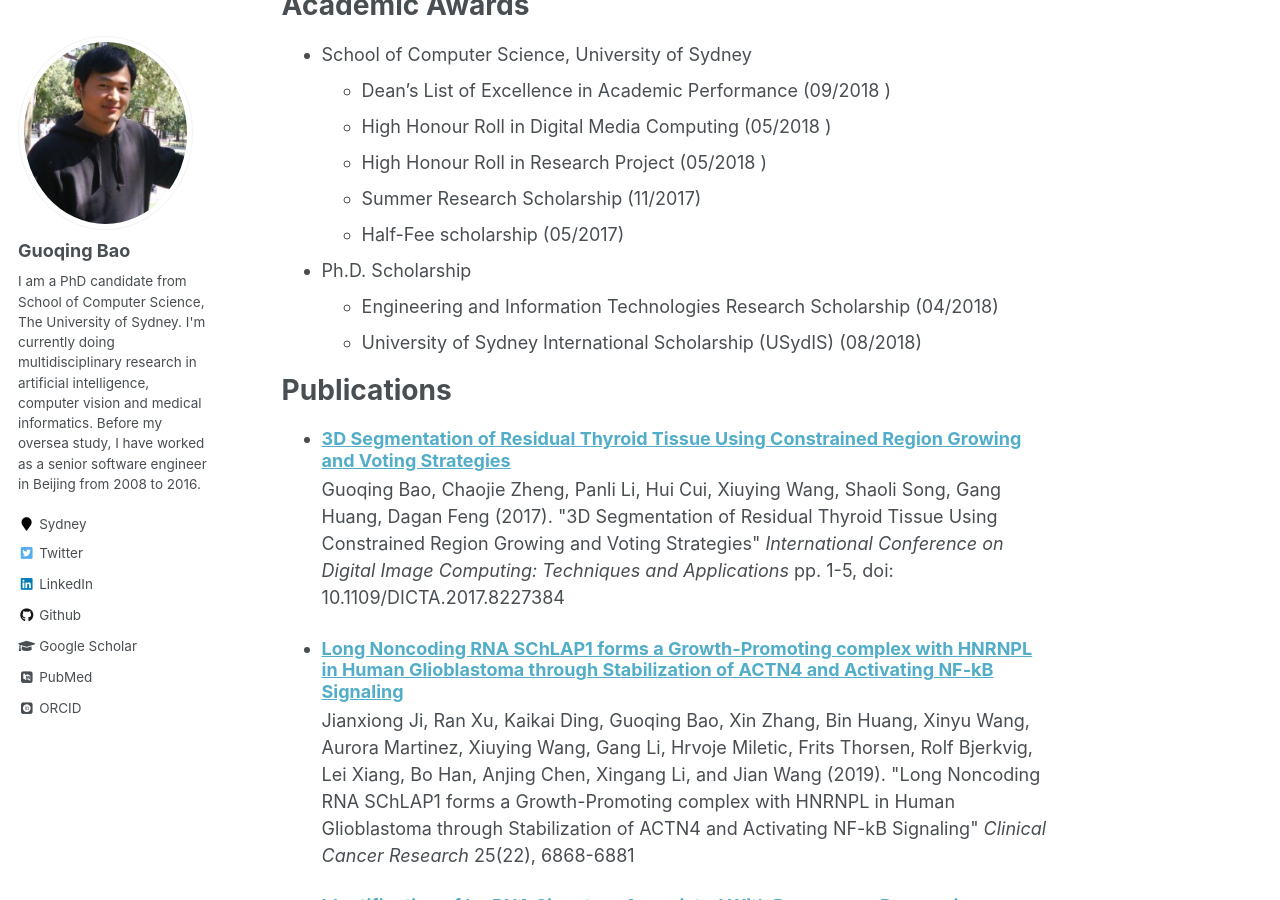
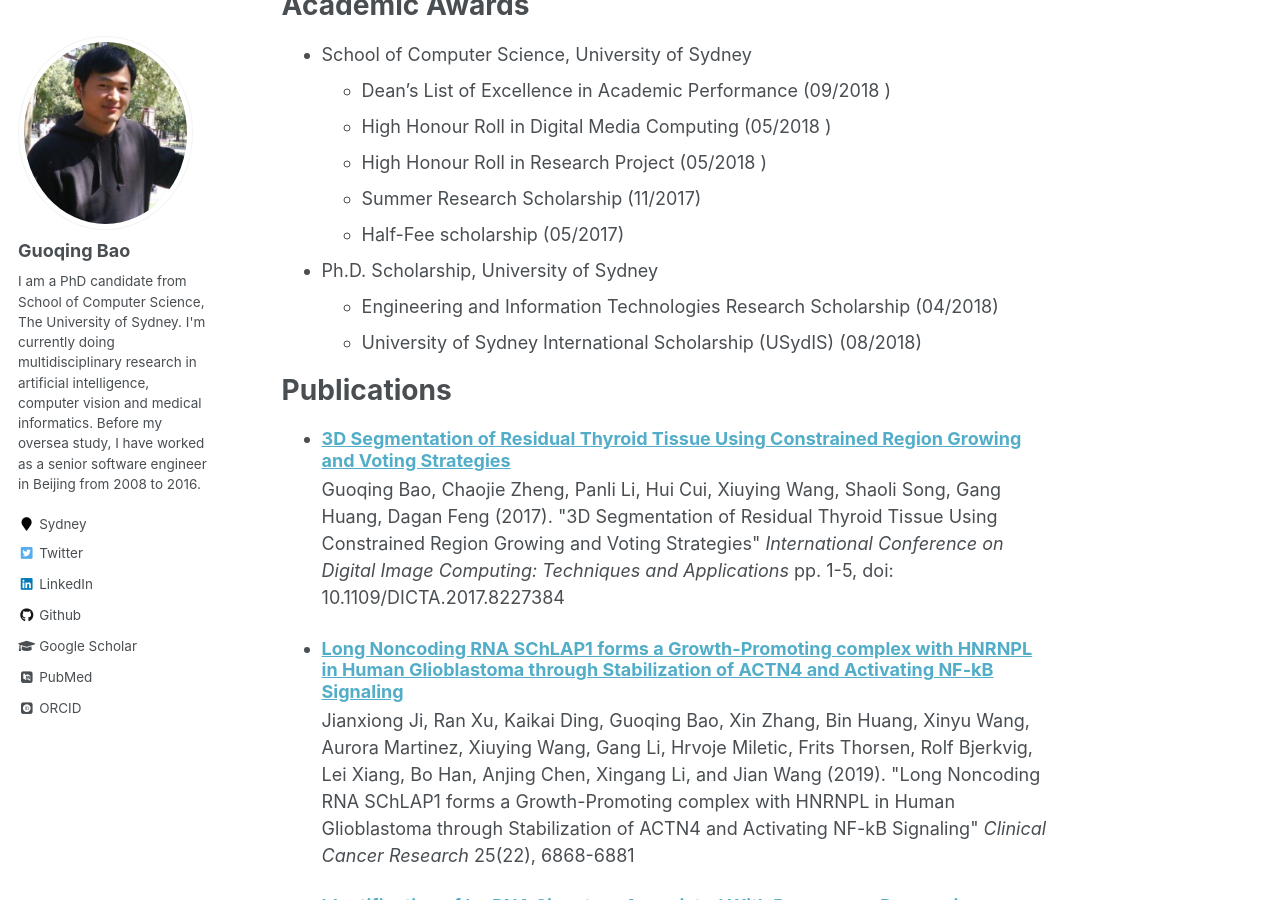
Before and after one commit to guoqingbao/guoqingbao.github.io, a Jekyll site: the page built from _pages/about.md, in a window 1280 px wide and 900 px high, scrolled down 777 px. Built offline with Jekyll 4.4.1, drawn with Linux system fonts in a browser that asks for light colours; some web fonts are replaced.

Commit message:
Personal website

```diff
--- a/_pages/about.md
+++ b/_pages/about.md
@@ -35,7 +35,7 @@ Academic Awards
   * High Honour Roll in Research Project (05/2018 )
   * Summer Research Scholarship (11/2017)
   * Half-Fee scholarship (05/2017)
-* Ph.D. Scholarship
+* Ph.D. Scholarship, University of Sydney
   * Engineering and Information Technologies Research Scholarship (04/2018)
   * University of Sydney International Scholarship (USydIS) (08/2018)
 
```
Also changed, not shown: _pages/cv.md (+1 -1 lines).
